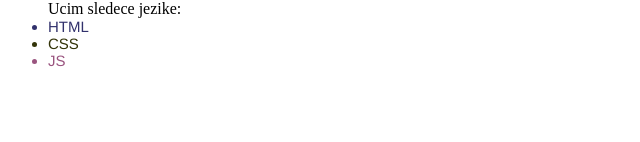
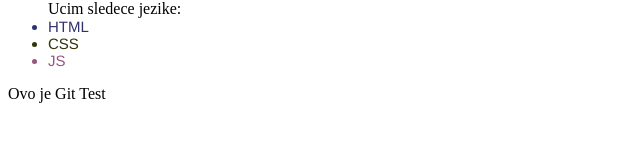
Before and after one commit to stayleess/Git-test-repo, a plain HTML site: page Index.html in a window 1280 px wide. Shown: the part 148-290 px from the top of the page, without its empty margins (0-640 px from the left). Drawn offline with Linux system fonts and the light colour scheme.

Commit message:
added p tag on line 29

```diff
--- a/Index.html
+++ b/Index.html
@@ -26,6 +26,8 @@
             JS</li>
     </ul>
 
+    <p>Ovo je Git Test</p>
+
 </body>
 
 </html>
```
